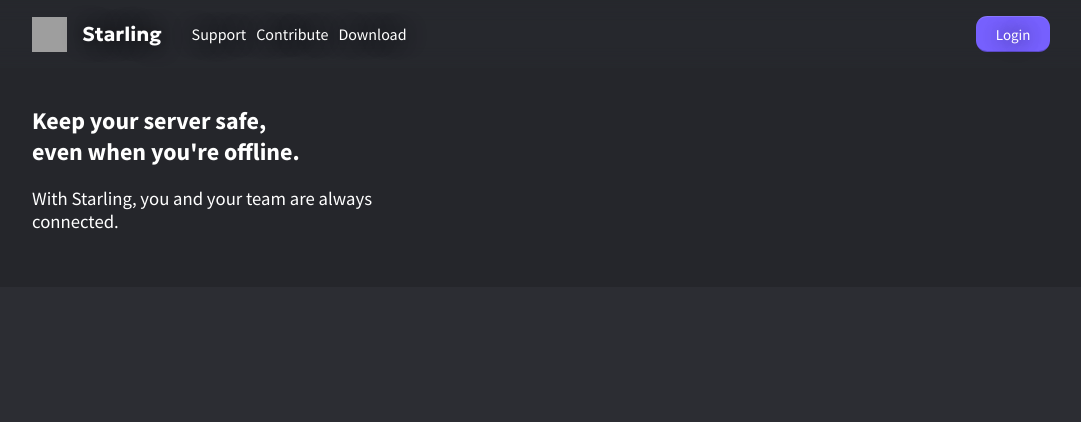
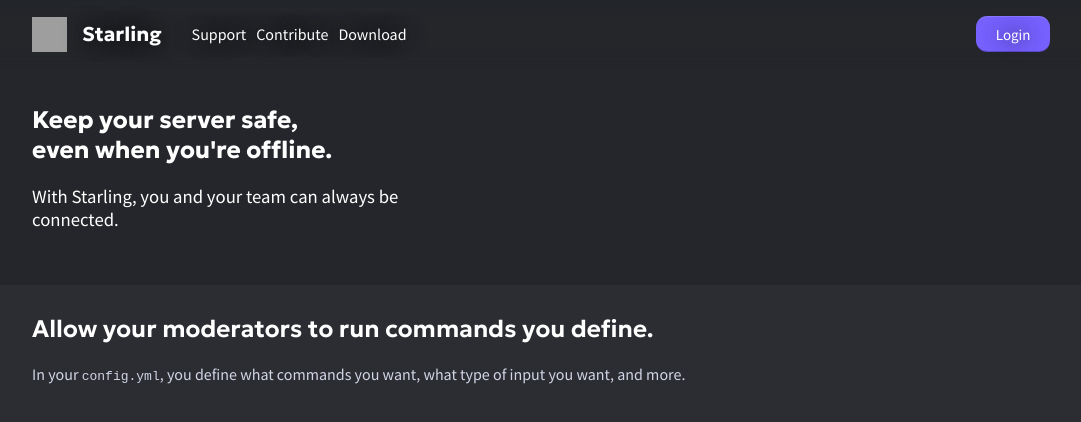
Before and after one commit to ihateblueb/starling-web, a Nuxt app: page / in a window 1280 px wide. Shown: the top 422 px of the page, without its empty margins (96-1177 px from the left). Built offline with nearby package versions, Linux system fonts and the light colour scheme; grey boxes are pictures that could not be loaded.

Commit message:
header updates & login page start

```diff
--- a/app.vue
+++ b/app.vue
@@ -39,11 +39,10 @@
     background-color: var(--bg-primary);
 }
 
-.pageHeader {
+.homepage .pageHeader {
     padding-top: 75px;
     padding-bottom: 25px;
     background-color: var(--bg-secondary);
-    background-position: bottom;
 }
 
 .pageHeaderContent {
@@ -55,13 +54,26 @@
     margin: auto;
 }
 
+.homepage .mainContent {
+    width: 100%;
+    max-width: 1024px;
+    padding: 10px;
+    padding-left: 20px;
+    padding-right: 20px;
+    margin: auto;
+}
+
+.mainContent {
+    margin-top: 70px;
+}
+
 .pageHeaderTextContainer {
     max-width: 400px;
 }
 
 .pageHeaderText {
     color: var(--text1);
-    font-family: var(--font1);
+    font-family: var(--font2);
 }
 
 .pageHeaderSubtext {
@@ -69,4 +81,16 @@
     font-family: var(--font1);
     font-weight: 500;
 }
+
+.featureTitle {
+    font-family: var(--font2);
+    color: var(--text1);
+    font-weight: 600;
+}
+
+.featureDescription {
+    font-family: var(--font1);
+    color: var(--text2);
+    font-weight: 400;
+}
 </style>
--- a/components/Header.vue
+++ b/components/Header.vue
@@ -17,7 +17,7 @@
                 <a class="headerLink" href="https://modrinth.com">Download</a>
             </div>
             <div class="accountArea">
-                <Button type="accent" href="https://discord.orchidmc.me">Login</Button>
+                <Button type="accent" href="/login">Login</Button>
             </div>
         </div>
     </div>
@@ -29,7 +29,7 @@
     display: flex;
     justify-content: center;
 
-    background-color: var(--bg-primary-50);
+    background-color: var(--bg-secondary-50);
     backdrop-filter: blur(10px);
     -webkit-backdrop-filter: blur(10px);
 
--- a/pages/index.vue
+++ b/pages/index.vue
@@ -1,9 +1,10 @@
 <script setup>
 import Header from '../components/Header.vue'
+import Button from '../components/Button.vue'
 </script>
 
 <template>
-    <div>
+    <div class="homepage">
         <div class="pageHeader">
             <Header />
             <div class="pageHeaderContent">
@@ -13,10 +14,18 @@
                         even when you're offline.
                     </h2>
                     <h3 class="pageHeaderSubtext">
-                        With Starling, you and your team are always connected.
+                        With Starling, you and your team can always be connected.
                     </h3>
                 </div>
             </div>
         </div>
+        <div class="mainContent">
+            <h2 class="featureTitle">
+                Allow your moderators to run commands you define.
+            </h2>
+            <p class="featureDescription">
+                In your <code>config.yml</code>, you define what commands you want, what type of input you want, and more.
+            </p>
+        </div>
     </div>
 </template>
--- /dev/null
+++ b/pages/login.vue
@@ -0,0 +1,17 @@
+<script setup>
+import Header from '../components/Header.vue'
+import Button from '../components/Button.vue'
+</script>
+
+<template>
+    <div>
+        <div class="pageHeader">
+            <Header />
+        </div>
+        <div class="mainContent">
+            <h2>
+                Login
+            </h2>
+        </div>
+    </div>
+</template>
```
